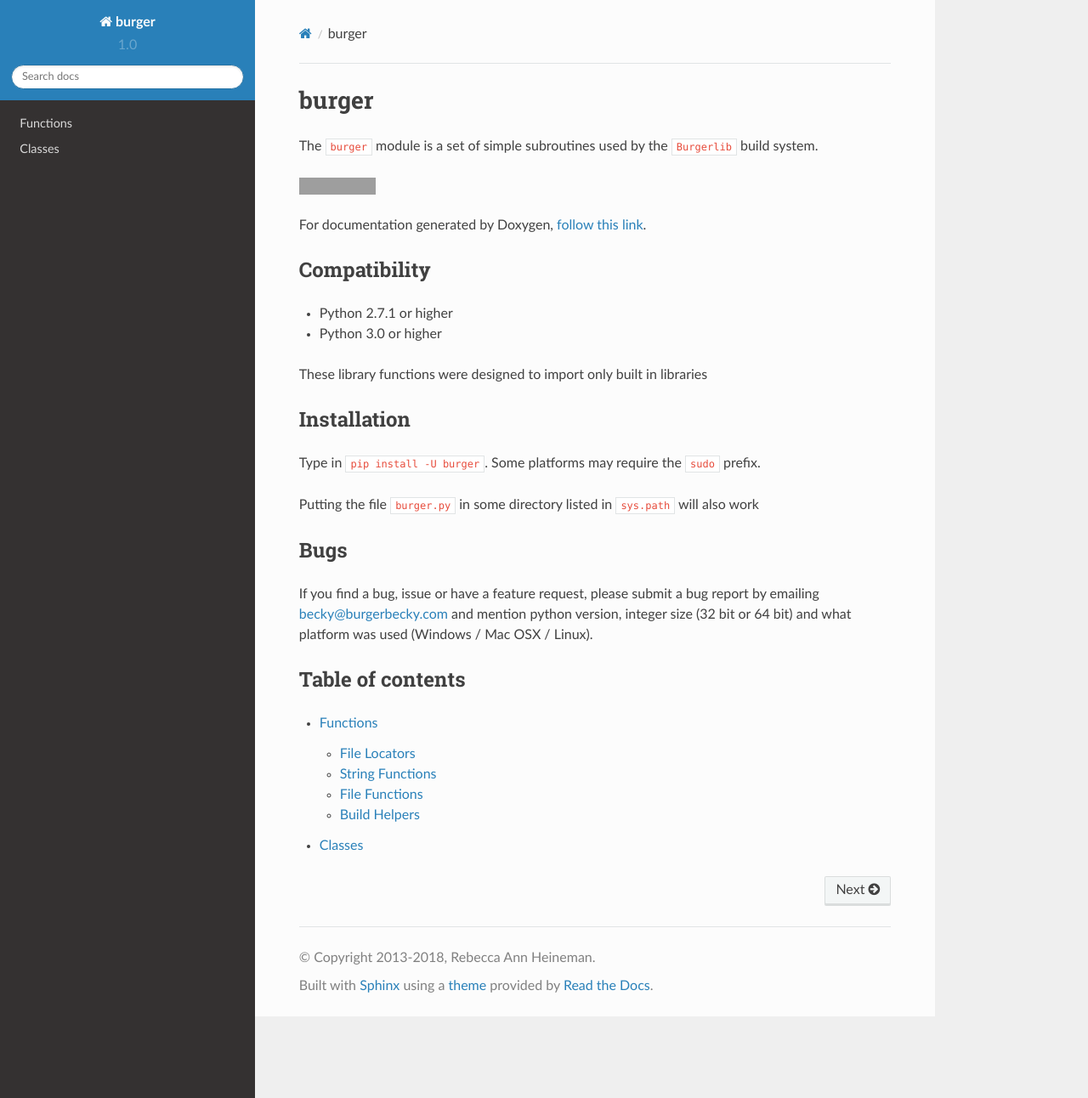
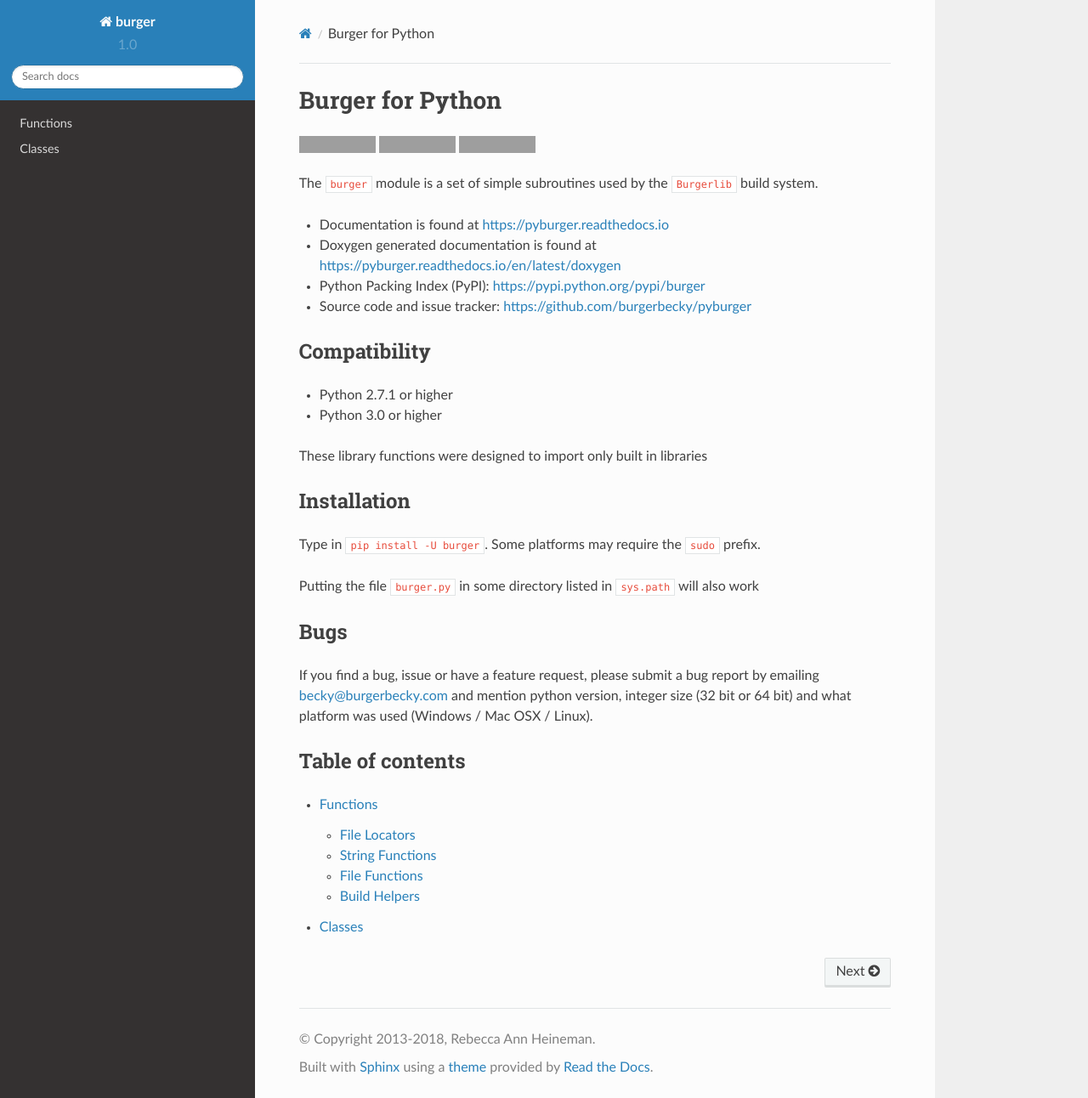
Before and after one commit to burgerbecky/pyburger, a Sphinx documentation site: the page built from docs/index.rst, in a window 1280 px wide and 1292 px high. Shown: the whole window at 85% size. Built offline with Sphinx 7.4.7 and the Read the Docs theme 2.0.0, drawn with Linux system fonts in a browser that asks for light colours; grey boxes are pictures that could not be loaded.

Commit message:
Added license and version shields

```diff
--- a/docs/index.rst
+++ b/docs/index.rst
@@ -1,14 +1,26 @@
-burger
-======
+Burger for Python
+=================
+
+.. image:: https://img.shields.io/pypi/v/burger.svg
+    :target: https://pypi.org/project/burger/
+    :alt: Pypi Version
+.. image:: https://img.shields.io/pypi/l/burger.svg
+    :target: https://github.com/burgerbecky/pyburger/blob/master/LICENSE.txt
+    :alt: License
+.. image:: https://readthedocs.org/projects/pyburger/badge/?version=latest
+    :target: http://pyburger.readthedocs.io/en/latest/?badge=latest
+    :alt: Documentation Status
 
 The ``burger`` module is a set of simple subroutines used by the ``Burgerlib``
 build system.
 
-.. image:: https://readthedocs.org/projects/pyburger/badge/?version=latest
-    :target: http://pyburger.readthedocs.io/en/latest/?badge=latest
-    :alt: Documentation Status
+* Documentation is found at https://pyburger.readthedocs.io
 
-For documentation generated by Doxygen, `follow this link <https:doxygen/index.html>`_.
+* Doxygen generated documentation is found at https://pyburger.readthedocs.io/en/latest/doxygen
+
+* Python Packing Index (PyPI): https://pypi.python.org/pypi/burger
+
+* Source code and issue tracker: https://github.com/burgerbecky/pyburger
 
 Compatibility
 -------------
```
Also changed, not shown: README.rst (+14 -8 lines).
